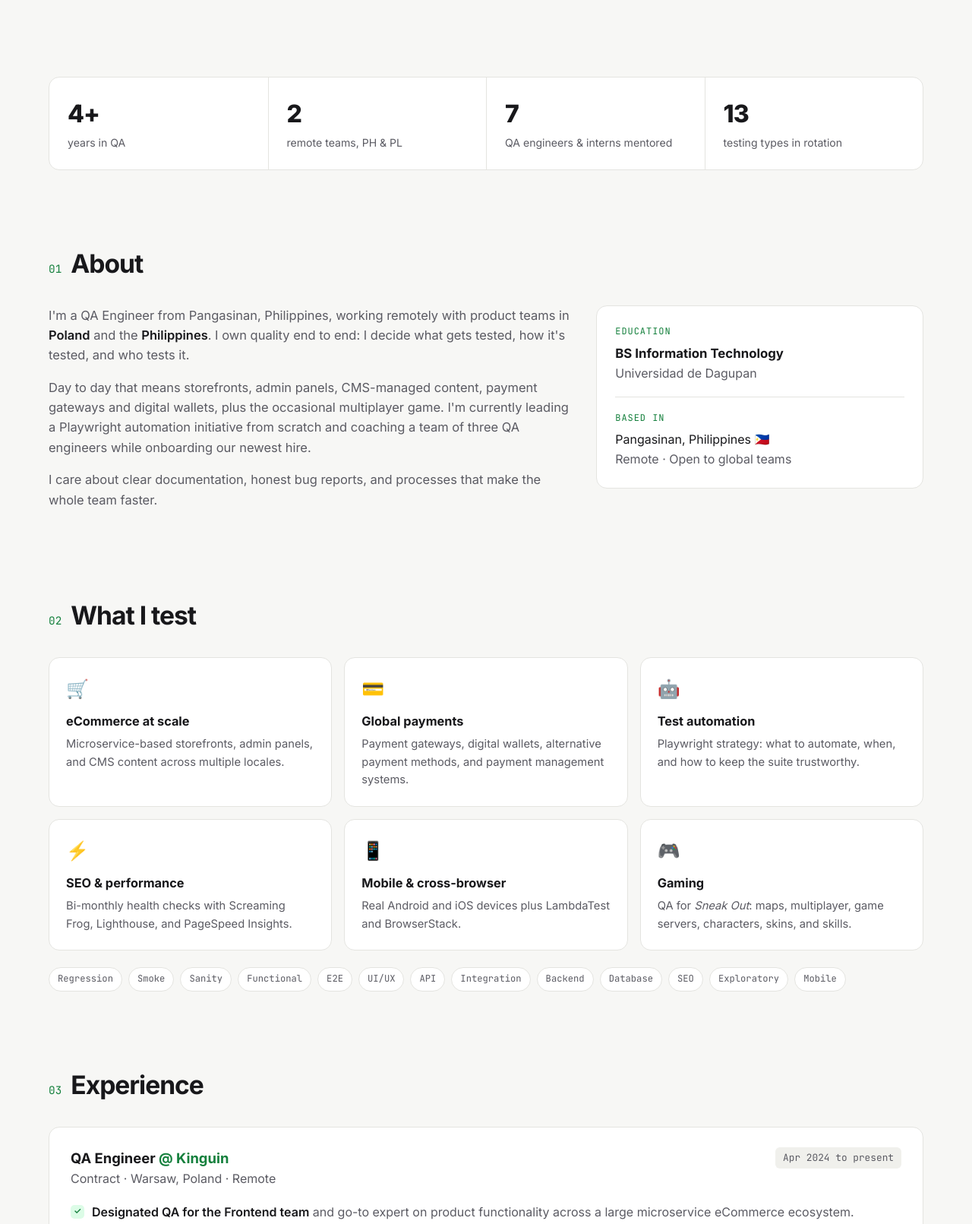
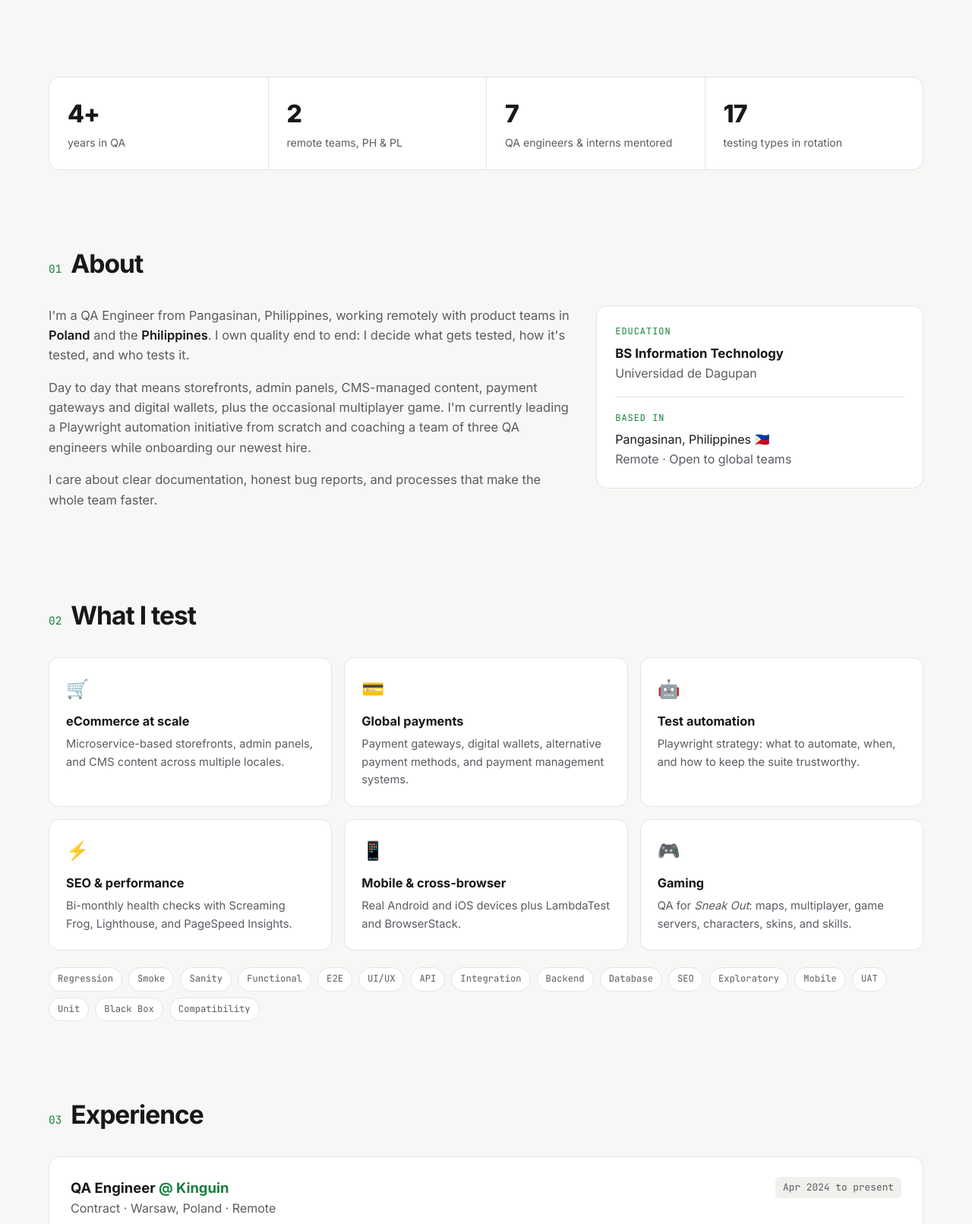
Before and after one commit to LanceVV20/LanceVV20.github.io, a plain HTML site: page index.html in a window 1280 px wide. Shown: the part 700-2311 px from the top of the page at 76% size. Drawn offline with Linux system fonts and the light colour scheme.

Commit message:
Add UAT, unit, black box, compatibility testing; stack risks table on phones

```diff
--- a/case-study.css
+++ b/case-study.css
@@ -125,6 +125,12 @@ tbody tr:last-child td { border-bottom: 0; }
     text-transform: uppercase; letter-spacing: .05em; color: var(--muted); padding-top: 3px;
   }
   .tc-table .empty { grid-column: 1 / -1; }
+
+  /* Risks table stacks too */
+  .risk-table thead { display: none; }
+  .risk-table tr { display: grid; gap: 6px; padding: 14px 0; border-bottom: 1px solid var(--border); }
+  .risk-table tbody tr:last-child { border-bottom: 0; }
+  .risk-table td { padding: 0; border: 0; }
 }
 @media (max-width: 560px) {
   .plan-grid, .report-grid, .ea { grid-template-columns: 1fr; }
--- a/index.html
+++ b/index.html
@@ -75,7 +75,7 @@
         <li><strong>4+</strong><span>years in QA</span></li>
         <li><strong>2</strong><span>remote teams, PH &amp; PL</span></li>
         <li><strong>7</strong><span>QA engineers &amp; interns mentored</span></li>
-        <li><strong>13</strong><span>testing types in rotation</span></li>
+        <li><strong>17</strong><span>testing types in rotation</span></li>
       </ul>
     </section>
 
@@ -150,7 +150,7 @@
         </article>
       </div>
       <div class="chips">
-        <span>Regression</span><span>Smoke</span><span>Sanity</span><span>Functional</span><span>E2E</span><span>UI/UX</span><span>API</span><span>Integration</span><span>Backend</span><span>Database</span><span>SEO</span><span>Exploratory</span><span>Mobile</span>
+        <span>Regression</span><span>Smoke</span><span>Sanity</span><span>Functional</span><span>E2E</span><span>UI/UX</span><span>API</span><span>Integration</span><span>Backend</span><span>Database</span><span>SEO</span><span>Exploratory</span><span>Mobile</span><span>UAT</span><span>Unit</span><span>Black Box</span><span>Compatibility</span>
       </div>
     </section>
 
@@ -325,7 +325,7 @@
         <span class="num">07</span><h2>Toolbox</h2>
       </div>
       <div class="toolbox">
-        <div class="tool-group"><h4>Testing &amp; QA</h4><div class="chips small"><span>Test Strategy &amp; Planning</span><span>Manual Testing</span><span>Automation Management</span><span>API Testing</span><span>Mobile Testing</span><span>UI/UX Validation</span><span>Backend &amp; DB Validation</span><span>Performance &amp; SEO Audits</span><span>Exploratory</span><span>A/B Testing</span></div></div>
+        <div class="tool-group"><h4>Testing &amp; QA</h4><div class="chips small"><span>Test Strategy &amp; Planning</span><span>Manual Testing</span><span>Automation Management</span><span>API Testing</span><span>Mobile Testing</span><span>UI/UX Validation</span><span>Backend &amp; DB Validation</span><span>Performance &amp; SEO Audits</span><span>Exploratory</span><span>A/B Testing</span><span>UAT</span><span>Unit Testing</span><span>Black Box Testing</span><span>Compatibility Testing</span></div></div>
         <div class="tool-group"><h4>Automation &amp; API</h4><div class="chips small"><span>Playwright</span><span>Postman</span><span>Browser DevTools</span><span>Testomat</span></div></div>
         <div class="tool-group"><h4>Data &amp; Infra</h4><div class="chips small"><span>MongoDB</span><span>HeidiSQL</span><span>Kibana</span><span>Kubernetes</span><span>Strapi</span><span>WordPress</span></div></div>
         <div class="tool-group"><h4>Devices &amp; Browsers</h4><div class="chips small"><span>LambdaTest</span><span>BrowserStack</span><span>Real Android &amp; iOS</span></div></div>
```
